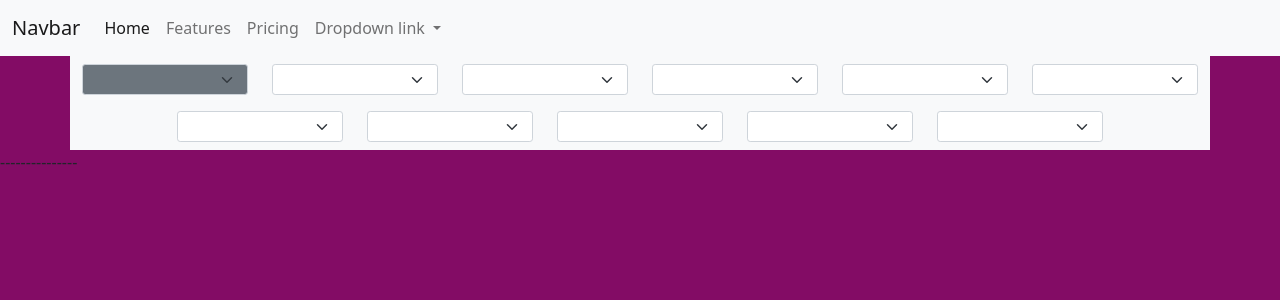
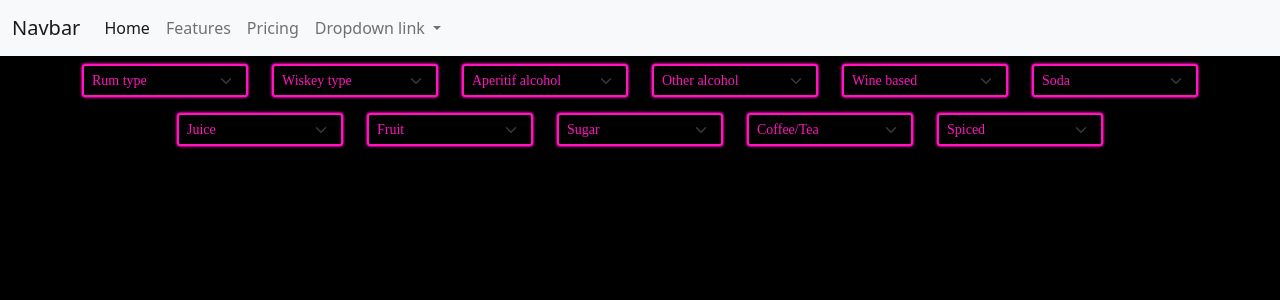
Before and after one commit to JoelB-E276/Cocktails, an Angular app: page / in a window 1280 px wide. Shown: the top 300 px of the page. Built offline with nearby package versions, Linux system fonts and the light colour scheme.

Commit message:
Label dropdown fixed,Routing in progress

```diff
--- a/src/app/app-routing.module.ts
+++ b/src/app/app-routing.module.ts
@@ -1,9 +1,11 @@
 import { NgModule } from '@angular/core';
 import { RouterModule, Routes } from '@angular/router';
 import { HomeComponent } from './home/home.component';
+import { CocktailRecipeComponent } from './cocktail-recipe/cocktail-recipe.component';
 
 const routes: Routes = [
-  { path: '', component: HomeComponent }
+  { path: '', component: HomeComponent },
+  { path: 'CocktailRecipe', component: CocktailRecipeComponent }
 
 ];
 
--- a/src/app/app.module.ts
+++ b/src/app/app.module.ts
@@ -5,6 +5,7 @@ import { AppRoutingModule } from './app-routing.module';
 import { AppComponent } from './app.component';
 import { HomeComponent } from './home/home.component';
 import { NgModule } from '@angular/core';
+import { CocktailRecipeComponent } from './cocktail-recipe/cocktail-recipe.component';
 
 
 
@@ -12,7 +13,8 @@ import { NgModule } from '@angular/core';
 @NgModule({
   declarations: [
     AppComponent,
-    HomeComponent
+    HomeComponent,
+    CocktailRecipeComponent
   ],
   imports: [
     BrowserModule,
--- /dev/null
+++ b/src/app/cocktail-recipe/cocktail-recipe.component.html
@@ -0,0 +1 @@
+<p>cocktail-recipe works!</p>
--- /dev/null
+++ b/src/app/cocktail-recipe/cocktail-recipe.component.ts
@@ -0,0 +1,39 @@
+import { Component, OnInit } from '@angular/core';
+import { Router, ActivatedRoute, ParamMap } from '@angular/router';
+import { ConfigUrlService } from '../service/config-url.service';
+import { Observable } from 'rxjs';
+import { switchMap } from 'rxjs/operators';
+
+@Component({
+  selector: 'app-cocktail-recipe',
+  templateUrl: './cocktail-recipe.component.html',
+  styleUrls: ['./cocktail-recipe.component.css']
+})
+export class CocktailRecipeComponent implements OnInit {
+  cocktail = <any>[];
+
+  constructor(private route: ActivatedRoute,
+    private router: Router,
+    public urlService: ConfigUrlService
+    ) { }
+
+  ngOnInit(): void {
+    const cocktailId = this.route.snapshot.paramMap.get("idDrink");
+    this.cocktail = this.urlService.getCocktailsByIngredientName(cocktailId);
+  }
+ /*  https://angular.io/guide/router
+
+  ngOnInit() {
+  this.heroes$ = this.route.paramMap.pipe(
+    switchMap(params => {
+      this.selectedId = Number(params.get('id'));
+      return this.service.getHeroes();
+    })
+  );
+}
+  */
+ cocktailRecipe(cocktail:any) {
+   const cocktailId = cocktail ? cocktail.idDrink : null;
+   this.router.navigate(['/CocktailRecipe', {idDrink: cocktailId}]);
+ }
+}
--- a/src/app/home/home.component.css
+++ b/src/app/home/home.component.css
@@ -1,54 +1,48 @@
-.content{
+.select_ingredient{
 	flex: 1;
+  background-color: #000000;
 }
-.card{
-    border-color: blueviolet !important;
-    -webkit-box-shadow: 4px 0px 16px 5px rgba(0,0,0,0.53);
-    box-shadow: 4px 0px 16px 5px rgba(0,0,0,0.53);
-    font-family:Impact, Haettenschweiler, 'Arial Narrow Bold', sans-serif;
-}
-/* .dropdown-menu li {
-    position: relative;
-  }
-  .dropdown-menu .dropdown-submenu {
-    display: none;
-    position: absolute !important;
-    left: 100%;
-    top: -7px;
-  }
-  .dropdown-menu .dropdown-submenu-left {
-    right: 100%;
-    left: auto;
-  }
-  .dropdown-menu > li:hover > .dropdown-submenu {
-    display: block;
-  } */
 .form-select{
-    color: crimson !important;
-  }
-  :root {
-    --clr-neon: hsl(317 100% 54%) !important;
-    --clr-bg: hsl(323 21% 16%)
+  background-color: #000000;
+  border-radius: 0%;
+  border-color: #830c65;
+  font-family: "Balsamiq Sans", cursive;
+  border: 2px solid;
+  border-radius: 0.25em;
+  border-color: #ff14bd;
+  box-shadow: 0 0 0.2em 0 #ff14bd, 0 0 0.2em 0 #ff14bd;
+  color: #ff14bd;
 }
 
+.card{
+  background-color: #22061b;
+  border-color: #ff14bd;
+  box-shadow: 0 0 0.2em 0 #ff14bd, 0 0 0.2em 0 #ff14bd;
+  transition: all 0.5s;
+}
+.card:hover{
+  background-color: #22061b;
+  border-color: #ff14bd;
+  -webkit-box-shadow: 0px 0px 17px 1px #ff14bd;
+  box-shadow: 0 0 0.5em 0 #ff14bd, 0 0 0.5em 0 #ff14bd;
+}
 .neons {
   font-size: 1rem;
-    height: 60px;
-    width: 150px;
   cursor: pointer;
   font-family: "Balsamiq Sans", cursive;
-    color: var(--clr-neon);
-    border: var(--clr-neon) 3px solid;
+  color: #ff14bd;
+  border-color: #ff14bd;
+  border: 3px solid;
   background-color: transparent;
   border-radius: 0.25em;
-    text-shadow: 0 0 0.125em hsl(0 0% 100% / 0.3), 0 0 0.45em currentColor;
-    box-shadow: inset 0 0 0.5em 0 var(--clr-neon), 0 0 0.5em 0 var(--clr-neon);
-    transition: all 0.5s
+  text-shadow: 0 0 0.125em #ffffff4d, 0 0 0.45em currentColor;
+  box-shadow: inset 0 0 0.5em 0 #ff14bd, 0 0 0.5em 0 #ff14bd;
+  transition: all 0.5s;
 }
-
 .neons:hover {
-    background-color: var(--clr-neon);
-    color: #fff
+  background-color: #c41893;
+  border-color: #ff14bd;
+  color: rgb(197, 197, 197);
 }
 
 /* .separator {
--- a/src/app/home/home.component.html
+++ b/src/app/home/home.component.html
@@ -1,9 +1,9 @@
-<div class="container content bg-light">
+<div class="container select_ingredient mb-3">
   <div class="row justify-content-center">
     <div class="col-6 col-sm-4 col-md-3 col-xl-2 my-2">
       <form #RumTypeform="ngForm" (click)="getCocktails(RumTypeform.value)">
-        <select class="form-select form-select-sm bg-secondary" type="button" ngModel name="RumType" aria-label=".form-select-sm">
-          <option selected>Rum type</option>
+        <select class="form-select form-select-sm" ngModel name="RumType" aria-label=".form-select-sm">
+          <option value="" disabled selected hidden>Rum type</option>
           <option value="151 proof rum">151 proof rum</option>
           <option value="Añejo rum">Añejo rum</option>
           <option value="Dark rum">Dark rum</option>
@@ -16,8 +16,8 @@
     </div>
     <div class="col-6 col-sm-4 col-md-3 col-xl-2 my-2">
       <form #WiskeyTypeform="ngForm" (click)="getCocktails(WiskeyTypeform.value)" >
-        <select class="form-select form-select-sm text-reset" ngModel name="WiskeyType" aria-label=".form-select-sm">
-          <option selected>Wiskey type</option>
+        <select class="form-select form-select-sm" ngModel name="WiskeyType" aria-label=".form-select-sm">
+          <option value="" disabled selected hidden>Wiskey type</option>
           <option value="Blended whiskey">Blended whiskey</option>
           <option value="Bourbon">Bourbon</option>
           <option value="Irish whiskey">Irish whiskey</option>
@@ -30,8 +30,8 @@
     </div>
     <div class="col-6 col-sm-4 col-md-3 col-xl-2 my-2">
       <form #Alcoholform="ngForm" (click)="getCocktails(Alcoholform.value)">
-        <select class="form-select form-select-sm text-reset" ngModel name="Alcohol" aria-label=".form-select-sm">
-          <option selected>Aperitif alcohol</option>
+        <select class="form-select form-select-sm" ngModel name="Alcohol" aria-label=".form-select-sm">
+          <option value="" disabled selected hidden>Aperitif alcohol</option>
           <option value="Gin">Gin</option>
           <option value="Malibu rum">Malibu rum</option>
           <option value="Ricard">Ricard</option>
@@ -46,8 +46,8 @@
     </div>
     <div class="col-6 col-sm-4 col-md-3 col-xl-2 my-2">
       <form #OtherAlcoholform="ngForm" (click)="getCocktails(OtherAlcoholform.value)">
-        <select class="form-select form-select-sm text-reset" ngModel name="OtherAlcohol" aria-label=".form-select-sm">
-          <option selected>Other alcohol</option>
+        <select class="form-select form-select-sm" ngModel name="OtherAlcohol" aria-label=".form-select-sm">
+          <option value="" disabled selected hidden>Other alcohol</option>
           <option value="Absinthe">Absinthe</option>
           <option value="Amaretto">Amaretto</option>
           <option value="Applejack">Applejack</option>
@@ -62,8 +62,8 @@
     </div>
     <div class="col-6 col-sm-4 col-md-3 col-xl-2 my-2">
       <form #Wineform="ngForm" (click)="getCocktails(Wineform.value)">
-        <select class="form-select form-select-sm text-reset" ngModel name="WineForm" aria-label=".form-select-sm">
-          <option selected>Wine based</option>
+        <select class="form-select form-select-sm" ngModel name="WineForm" aria-label=".form-select-sm">
+          <option value="" disabled selected hidden>Wine based</option>
           <option value="Apple brandy">Apple brandy</option>
           <option value="Apricot brandy">Apricot brandy</option>
           <option value="Blackberry brandy">Blackberry brandy</option>
@@ -85,8 +85,8 @@
     </div>
     <div class="col-6 col-sm-4 col-md-3 col-xl-2 my-2">
       <form #Sodaform="ngForm" (click)="getCocktails(Sodaform.value)">
-        <select class="form-select form-select-sm text-reset" ngModel name="SodaForm" aria-label=".form-select-sm">
-          <option selected>Soda</option>
+        <select class="form-select form-select-sm" ngModel name="SodaForm" aria-label=".form-select-sm">
+          <option value="" disabled selected hidden>Soda</option>
           <option value="7-Up">7 up</option>
           <option value="Coca-cola">Coca-cola</option>
           <option value="Carbonated Water">Carbonated Water</option>
@@ -99,8 +99,8 @@
     </div>
     <div class="col-6 col-sm-4 col-md-3 col-xl-2 my-2">
       <form #Juiceform="ngForm" (click)="getCocktails(Juiceform.value)">
-        <select class="form-select form-select-sm text-reset" ngModel name="Juice" aria-label=".form-select-sm">
-          <option selected>Juice</option>
+        <select class="form-select form-select-sm" ngModel name="Juice" aria-label=".form-select-sm">
+          <option value="" disabled selected hidden>Juice</option>
           <option value="Apple juice">Apple juice</option>
           <option value="Cranberry juice">Cranberry juice</option>
           <option value="Lemon juice">Lemon juice</option>
@@ -117,8 +117,8 @@
     </div>
     <div class="col-6 col-sm-4 col-md-3 col-xl-2 my-2">
       <form #Fruitform="ngForm" (click)="getCocktails(Fruitform.value)">
-        <select class="form-select form-select-sm text-reset" ngModel name="Fruitform" aria-label=".form-select-sm">
-          <option selected>Fruit</option>
+        <select class="form-select form-select-sm" ngModel name="Fruitform" aria-label=".form-select-sm">
+          <option value="" disabled selected hidden>Fruit</option>
           <option value="Berries">Berries</option>
           <option value="Cranberries">Cranberries</option>
           <option value="Grapes">Grapes</option>
@@ -138,8 +138,8 @@
     </div>
     <div class="col-6 col-sm-4 col-md-3 col-xl-2 my-2">
       <form #Sugarform="ngForm" (click)="getCocktails(Sugarform.value)">
-        <select class="form-select form-select-sm text-reset" ngModel name="Sugar" aria-label=".form-select-sm">
-          <option selected>Sugar</option>
+        <select class="form-select form-select-sm" ngModel name="Sugar" aria-label=".form-select-sm">
+          <option value="" disabled selected hidden>Sugar</option>
           <option value="Sugar syrup">Sugar syrup</option>
           <option value="Chocolate syrup">Chocolate syrup</option>
           <option value="Sugar">Sugar</option>
@@ -151,8 +151,8 @@
     </div>
     <div class="col-6 col-md-3 col-xl-2 my-2">
      <form #Coffeeform="ngForm" (click)="getCocktails(Coffeeform.value)">
-        <select class="form-select form-select-sm text-reset" ngModel name="Coffee" aria-label=".form-select-sm">
-          <option selected>Coffee/Tea</option>
+        <select class="form-select form-select-sm" ngModel name="Coffee" aria-label=".form-select-sm">
+          <option value="" disabled selected hidden>Coffee/Tea</option>
           <option value="Coffee">Coffee</option>
           <option value="Espresso">Espresso</option>
           <option value="Milk">Milk</option>
@@ -161,9 +161,9 @@
       </form>
     </div>
     <div class="col-6 col-md-3 col-xl-2 my-2">
-      <form #Spicedform="ngForm" (click)="getCocktails(Spicedform.value)">
-        <select class="form-select form-select-sm text-reset" ngModel name="SpicedForm" aria-label=".form-select-sm">
-          <option selected>Spiced</option>
+      <form #Spicedform="ngForm" (click)="getCocktails(Spicedform.value);">
+        <select class="form-select form-select-sm" ngModel name="SpicedForm" aria-label=".form-select-sm">
+          <option value="" disabled selected hidden>Spiced</option>
           <option value="Chocolate">Chocolate</option>
           <option value="Cinnamon">Cinnamon</option>
           <option value="Cocoa powder">Cocoa powder</option>
@@ -179,72 +179,26 @@
 </div>
 
 
-<!-- 1{{ ingredientName | json }} <br>
- -->---------------
+<!-- 1{{ ingredientName | json }} <br>  ######### COCKTAIL CARD #########
+                                        ######### COCKTAIL CARD #########
+                                        ######### COCKTAIL CARD #########
+ -->
 
-
- <div class="container-fluid bg-success">
-   <div class="row">
-     <div *ngFor="let data of ingredientName.drinks" class="col-6 col-md-4 col-lg-3 mb-3 d-flex justify-content-around">
+ <div class="container-fluid">
+  <!-- <div *ngIf="Spicedform.dirty || Coffeeform.dirty"
+  class="bg-light"><h2 class="text-center">{{ Spicedform.value | json }}</h2></div>-->
+   <div class="row justify-content-center">
+     <div *ngFor="let data of ingredientName.drinks" class="col-6 col-md-4 col-lg-3 mb-3 d-flex justify-content-center">
         <div class="card text-center" style="width: 15rem;">
 <!--           <img src="{{ data.strDrinkThumb }}" class="card-img-top" alt="{{ data.strDrink }}">
  -->         <div class="card-body">
-            <p class="card-text"><a href="" class="btn neons stretched-link text-decoration-none">{{ data.strDrink }}</a></p>
+            <p class="card-text"><a [routerLink]="['/CocktailRecipe']" routerLinkActive="active" class="btn neons stretched-link text-decoration-none">{{ data.strDrink }}</a></p>
           </div>
         </div>
       </div>
-    <!-- <div class="container-fluid">
-  <div class="row justify-content-center">
-    <div *ngFor="let data of ingredientName.drinks" class="col-5 col-md-6 mb-3">
-      <div class="card text-center" style="width: 15rem;">
-          <img src="{{ data.strDrinkThumb }}" class="card-img-top" alt="{{ data.strDrink }}">
-         <div class="card-body">
-            <p class="card-text btn neons"><a href="" class="stretched-link text-decoration-none">{{ data.strDrink }}</a></p>
-          </div>
-        </div>
-      </div>
-    </div>
-  </div>
-   -->
 
 
-<!--
-{ "drinks": [ { "strDrink": "Allegheny", "strDrinkThumb": "https://www.thecocktaildb.com/images/media/drink/uwvyts1483387934.jpg", "idDrink": "11021" },
-
-<form #list2="ngForm" (submit)="getCocktailById()">
-  <button ngModel type="submit" name="ById" class="btn btn-dark">By Id</button>
-</form>
-1{{ ingredientName | json }} <br>
----------------
-
-<div *ngFor="let data of cocktailId.drinks">
-  <div class="row">
-    <div class="col-sm-3">
-      <div class="card bg-dark my-3">
-        <div class="card-body">
-          <h5 class="card-title text-light">{{ data.strIngredient }}</h5>
-          <p class="card-text text-secondary fw-bold">{{ data.strDescription }}</p>
-          <p class="card-text text-light">{{ data.strDrink }}</p>
-        </div>
-      </div>
-    </div>
-  </div>
-</div> -->
-
-<!--
-<div class="container">
-  <div class="row">
-    <div class="col-sm-3 mb-3">
-      <div class="card" style="width: 15rem;" id="cardy">
-        <img src="https://www.thecocktaildb.com/images/media/drink/metwgh1606770327.jpg" class="card-img-top" alt="...">
-        <div class="card-body text-center">
-          <p class="card-text">Cocktail name</p>
-        </div>
-      </div>
-    </div>
-  </div>
-</div>
- {
+    <!--
 
   "ingredients": [
     {
@@ -270,7 +224,7 @@
 { "strIngredient1": "Port" },
 { "strIngredient1": "Sloe gin" },
 { "strIngredient1": "Yoghurt" },
-"strIngredient1": "Cantaloupe" },
+  "strIngredient1": "Cantaloupe" },
 { "strIngredient1": "Heavy cream" },
 { "strIngredient1": "Galliano" },
 { "strIngredient1": "Ouzo" },
--- a/src/app/home/home.component.ts
+++ b/src/app/home/home.component.ts
@@ -1,8 +1,8 @@
 import { Component, Input, OnInit } from '@angular/core';
 import { ConfigUrlService } from '../service/config-url.service';
 import { Observable, throwError } from 'rxjs';
-import { map } from 'rxjs';
-import { NgForm, NgModel } from '@angular/forms';
+import { ActivatedRoute } from '@angular/router';
+import { switchMap } from 'rxjs/operators';
 
 @Component({
   selector: 'app-home',
@@ -12,12 +12,20 @@ import { NgForm, NgModel } from '@angular/forms';
 export class HomeComponent implements OnInit {
   @Input() Ingredientform: any
 
-  constructor(public urlService: ConfigUrlService) { }
+  constructor(public urlService: ConfigUrlService, private route: ActivatedRoute) { }
 
   ingredientName = <any>[];
   cocktailId = <any>[];
 
-  ngOnInit(): void {}
+  ngOnInit(): void {
+    this.route.paramMap.pipe(
+      switchMap(params => {
+        this.cocktailId = String(params.get('idDink'));
+        console.log(this.cocktailId);
+        return this.urlService.getCocktailById(this.cocktailId);
+      })
+    );
+  }
 
 
   getCocktails(ingredient: any) {
@@ -31,8 +39,8 @@ export class HomeComponent implements OnInit {
       );
   }
 
-  getCocktailById() {
-    this.urlService.getCocktailById()
+  getDrinkById(cocktailId: string) {
+    this.urlService.getCocktailById(this.cocktailId)
       .subscribe(
         (result) => {
           this.cocktailId = result
--- a/src/app/service/config-url.service.ts
+++ b/src/app/service/config-url.service.ts
@@ -15,7 +15,7 @@ export class ConfigUrlService {
 
   private filterByIngredient = <string> 'filter.php?i=';
 
-  private urlCocktailById = <string> 'https://www.thecocktaildb.com/api/json/v1/1/filter.php?i=Gin';
+  private urlCocktailById = <string> 'https://www.thecocktaildb.com/api/json/v1/1/lookup.php?i=';
 
   constructor(public http: HttpClient) { }
 
@@ -27,8 +27,8 @@ export class ConfigUrlService {
     return this.http.get<any>(this.url + this.filterByIngredient + ingredient)
   }
 
-  getCocktailById() {
-    return this.http.get<any>(this.urlCocktailById)
+  getCocktailById(cocktailId: string) {
+    return this.http.get<any>(this.urlCocktailById + cocktailId)
   }
 }
 
--- a/src/styles.css
+++ b/src/styles.css
@@ -3,6 +3,6 @@ body {
 	display: flex;
 	flex-direction: column;
 	min-height: 100vh;
-  font-size: 1rem;
-  background-color: #830c65;
+  	font-size: 1rem;
+  	background-color: #000000;
 }
```
Also changed, not shown: src/app/cocktail-recipe/cocktail-recipe.component.css (added), 1 other file (tests, documents, lock files or other folders). Lines whose indentation alone changed are shown as unchanged.
